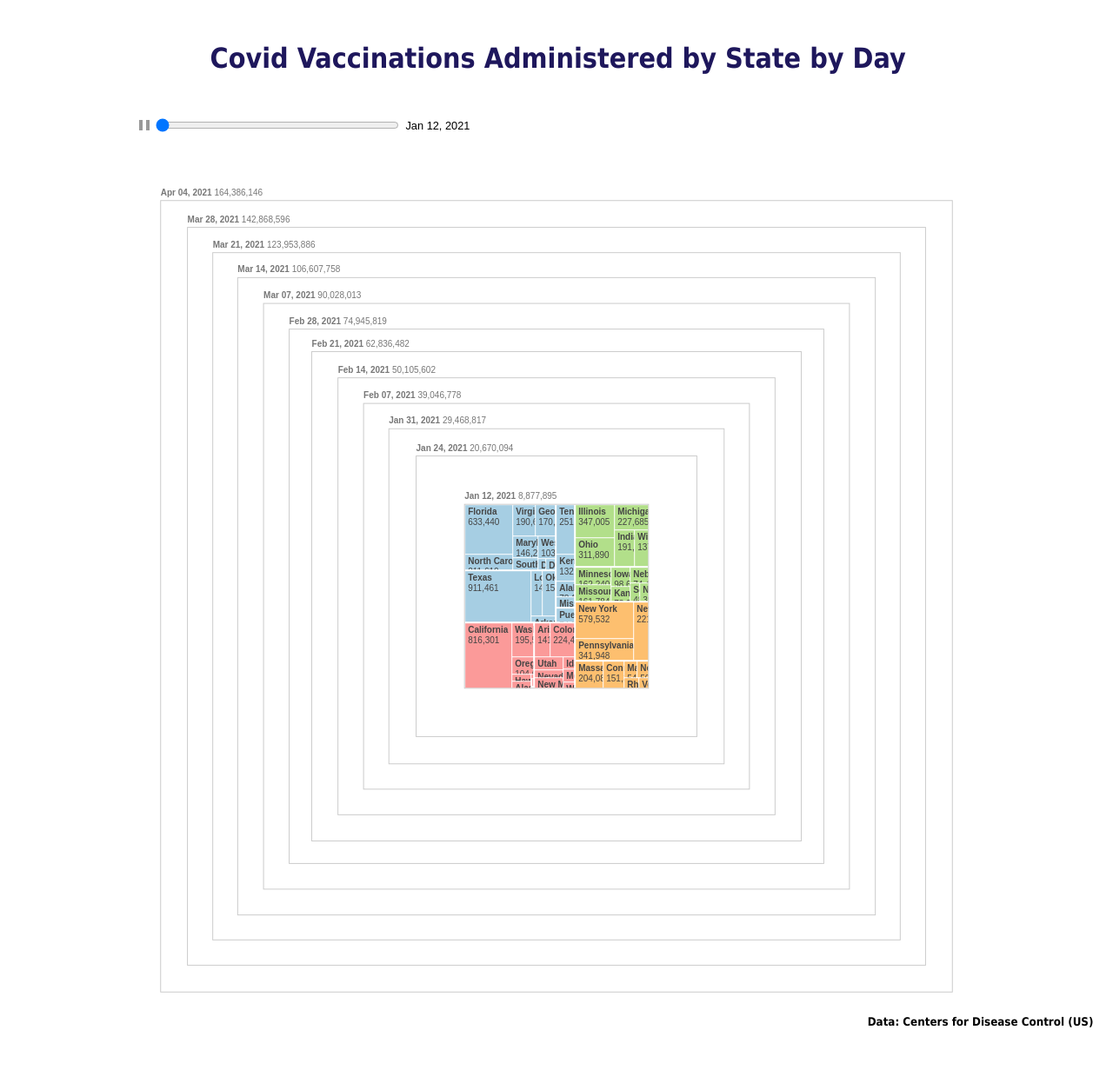
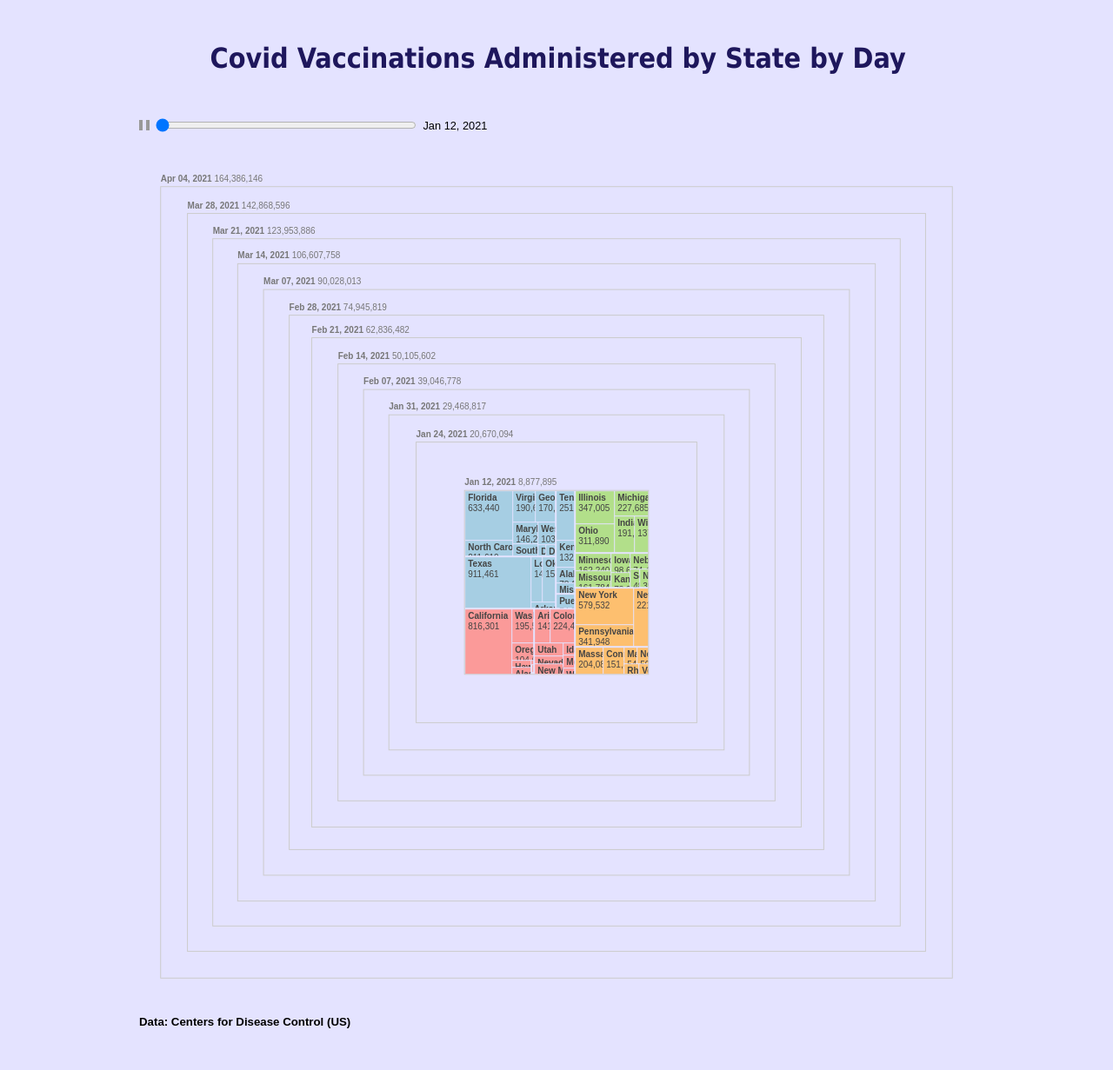
Before and after one commit to TangoAlpha359/Ani-Tree, a PHP site: page / in a window 1280 px wide. Shown: the whole page at 87% size. Run offline with PHP 8.4, Linux system fonts and the light colour scheme.

Commit message:
style updates

```diff
--- a/css/vis-animated-treemap.css
+++ b/css/vis-animated-treemap.css
@@ -44,6 +44,7 @@
 .vis-animated-treemap .treemap-leaf-label-state {
   fill: #444;
   font-weight: bold;
+  font-size: auto;
 }
 
 .vis-animated-treemap .treemap-leaf-label-value {
--- a/css/vis-index.css
+++ b/css/vis-index.css
@@ -1,6 +1,8 @@
 body {
   margin: 3rem 1rem;
   font-family: Arial, Helvetica, sans-serif;
+  /*background-image: url("/../data/BackgroundHex.jpeg");*/
+  background-color: rgb(228, 227, 255)
 }
 
 h1 {
@@ -8,16 +10,15 @@ h1 {
   font-family: Tahoma, sans-serif;
   margin-right: 0.4em;
   text-align: center;
-  background-color: rgb(255, 255, 255);
   color: rgb(30, 23, 92);
 }
 
 h5 {
   margin: 0rem 0rem;
-  font-family: Tahoma, sans-serif;
+  /*font-family: Tahoma, sans-serif; */
   font-size: 8;
-  margin-right: 0.5em;
-  text-align: right;
+  margin-right: 2em;
+  text-align: left;
 }
 
 .vis-wrapper {
@@ -28,5 +29,5 @@ h5 {
 }
 
 .vis-wrapper > * + * {
-  margin-top: 2rem;
+  margin-top: 1rem;
 }
--- a/css/vis-scrubber.css
+++ b/css/vis-scrubber.css
@@ -55,7 +55,7 @@
 }
 
 .vis-scrubber input {
-  width: 280px; /* length of progress bar */
+  width: 300px; /* length of progress bar */
 }
 
 .vis-scrubber .output {
--- a/index.html
+++ b/index.html
@@ -16,6 +16,8 @@
     <div class="vis-wrapper">
       <div id="vis-scrubber"></div>
       <div id="vis-animated-treemap"></div>
+      <!-- Data Source Citation -->
+    <h5>Data: Centers for Disease Control (US)</h5>
     </div>
     <!-- D3 JS -->
     <script src="https://d3js.org/d3.v6.min.js"></script>
@@ -24,7 +26,5 @@
     <script src="js/vis-scrubber.js"></script>
     <script src="js/vis-animated-treemap.js"></script>
     <script src="js/vis-index.js"></script>
-    <!-- Data Source Citation -->
-    <h5>Data: Centers for Disease Control (US)</h5>
   </body>
 </html>
```
Also changed, not shown: data/BackgroundHex.jpeg (added), data/gradback.jpeg (added), 1 other file.
